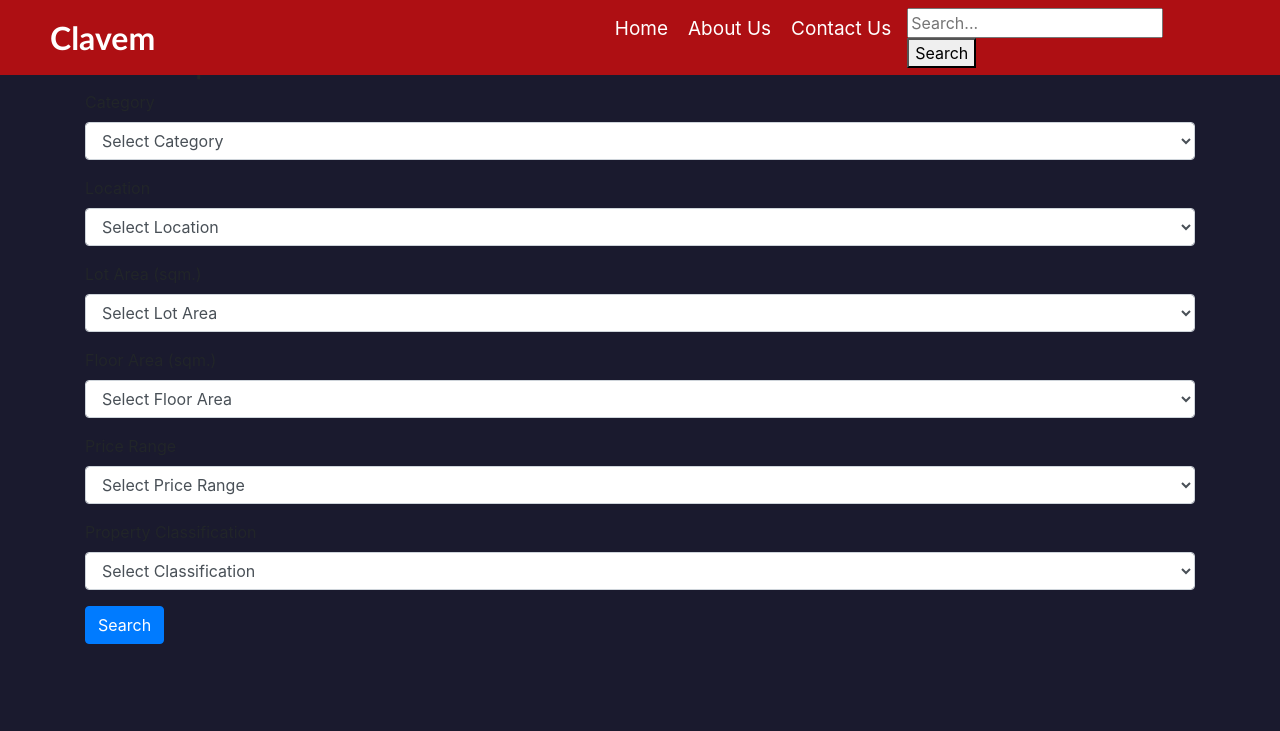
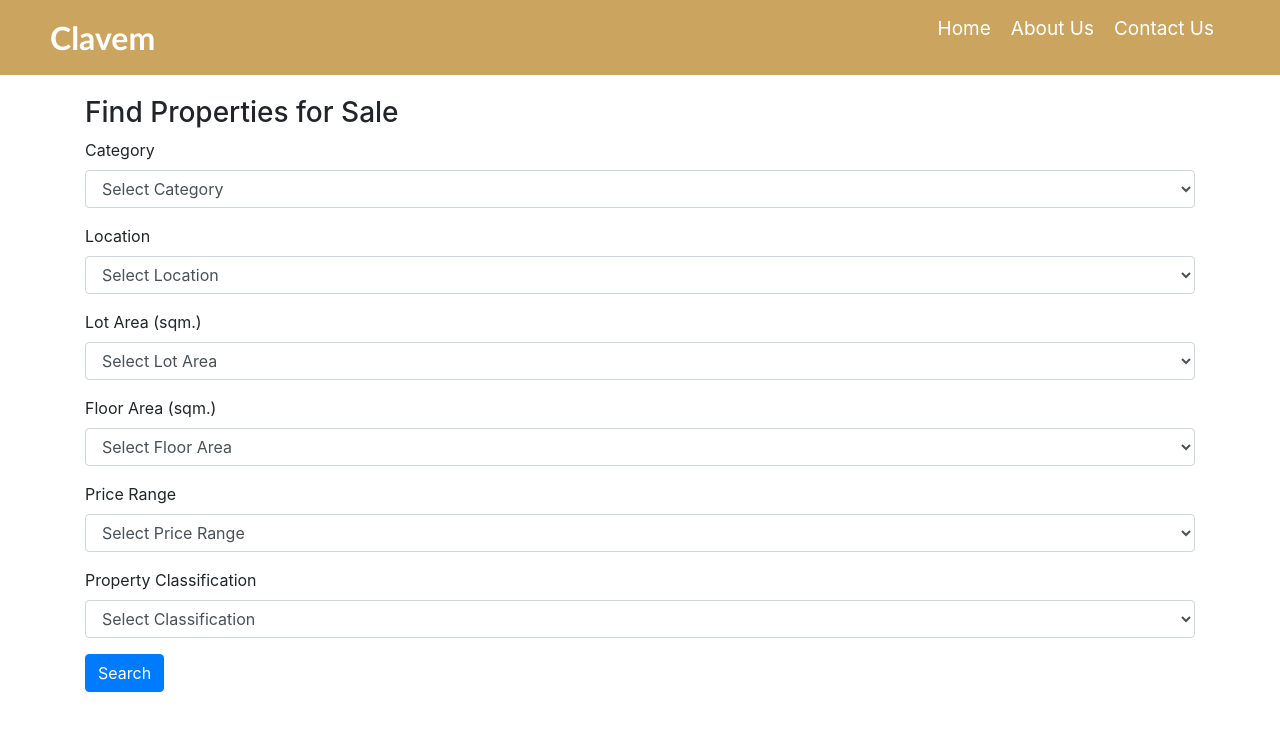
Before and after one commit to Just-JKB/Real-Estate-Platform-Using-PHP-for-Property-Listings-and-Management, a PHP site: page / in a window 1280 px wide. Shown: the top 731 px of the page. Run offline with PHP 8.4, Linux system fonts and the light colour scheme.

Commit message:
version 3

```diff
--- a/About.php
+++ b/About.php
@@ -17,11 +17,7 @@
 		    <li><a href="Contact.php">Contact Us</a></li>
 	    </ul>
 
-<div class="search">
-    <form>
-        <input type="text" class="input" placeholder="Search...">
-        <button class="sbutton" type="submit">Search</button>
-    </form>
+
     </nav>
 </body>
 </html>
--- a/Contact.php
+++ b/Contact.php
@@ -17,11 +17,7 @@
 		    <li><a href="Contact.php">Contact Us</a></li>
 	    </ul>
 
-<div class="search">
-    <form>
-        <input type="text" class="input" placeholder="Search...">
-        <button class="sbutton" type="submit">Search</button>
-    </form>
+
     </nav>
 </body>
 </html>
--- a/index.php
+++ b/index.php
@@ -66,14 +66,12 @@ $property_classes = [
 		    <li><a href="Contact.php">Contact Us</a></li>
 	    </ul>
 
-<div class="search">
-    <form method="POST" action="search.php">
-        <input type="text" class="input" placeholder="Search...">
-        <button class="sbutton" type="submit">Search</button>
-    </form>
+
     </nav>
 
 <div class="container mt-5">
+    <br>
+    <br>
     <h3>Find Properties for Sale</h3>
     <form method="POST" action="search.php">
         <!-- Category  -->
--- a/style.css
+++ b/style.css
@@ -4,12 +4,12 @@
     box-sizing: border-box;
 }
 body{
-    background-color: #1a1a2e;
+    background-color: white;
 }
 nav{
     width: 100%;
     height: 75px;
-    background-color: #ae0f13;
+    background-color: #cba560;
     color: #fff;
     display: flex;
     justify-content: space-between;
```
